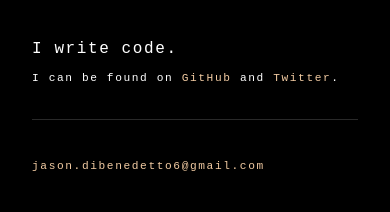
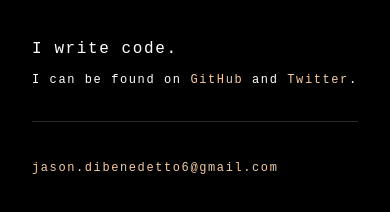
Before and after one commit to jasondibenedetto/portfolio, a Gatsby site: page / in a window 390 px wide. Shown: the part 194-406 px from the top of the page. Built offline with nearby package versions, Linux system fonts and the light colour scheme; Gatsby itself is replaced by a stand-in of ours.

Commit message:
more 12px on mobile

```diff
--- a/src/pages/index.js
+++ b/src/pages/index.js
@@ -102,13 +102,13 @@ const Paragraph = styled.p`
   font-size: 0.9rem;
 
   ${media.lessThan('small')`
-    font-size: 0.7rem;
+    font-size: 0.75rem;
   `}
 `;
 
 const Footer = styled.div`
   ${Link} {
-    font-size: 0.7rem;
+    font-size: 0.75rem;
   }
 `;
 
```
